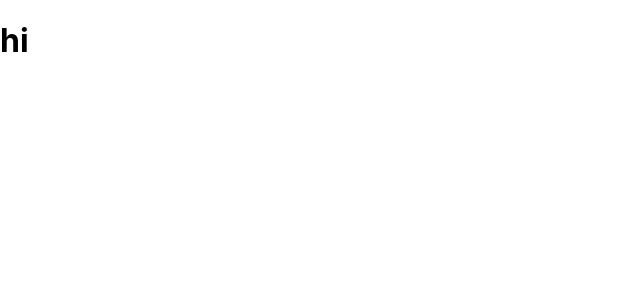
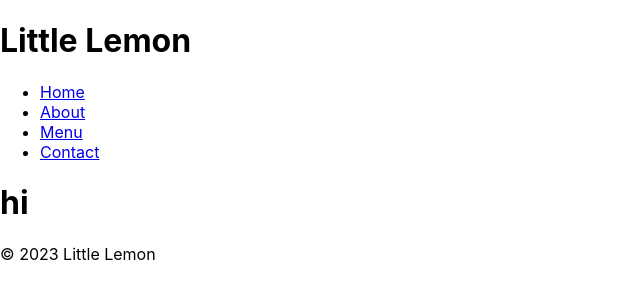
Before and after one commit to nancy-jin486/my-app, a React (Create React App) app: page / in a window 1280 px wide. Shown: the top 300 px of the page, without its empty margins (0-640 px from the left). Built offline with nearby package versions, Linux system fonts and the light colour scheme.

Commit message:
Some Basic Text

```diff
--- a/public/index.html
+++ b/public/index.html
@@ -3,41 +3,15 @@
   <head>
     <meta charset="utf-8" />
     <link rel="icon" href="%PUBLIC_URL%/favicon.ico" />
-    <meta name="viewport" content="width=device-width, initial-scale=1" />
-    <meta name="theme-color" content="#000000" />
-    <meta
-      name="description"
-      content="Web site created using create-react-app"
-    />
-    <link rel="apple-touch-icon" href="%PUBLIC_URL%/logo192.png" />
-    <!--
-      manifest.json provides metadata used when your web app is installed on a
-      user's mobile device or desktop. See https://developers.google.com/web/fundamentals/web-app-manifest/
-    -->
-    <link rel="manifest" href="%PUBLIC_URL%/manifest.json" />
-    <!--
-      Notice the use of %PUBLIC_URL% in the tags above.
-      It will be replaced with the URL of the `public` folder during the build.
-      Only files inside the `public` folder can be referenced from the HTML.
-
-      Unlike "/favicon.ico" or "favicon.ico", "%PUBLIC_URL%/favicon.ico" will
-      work correctly both with client-side routing and a non-root public URL.
-      Learn how to configure a non-root public URL by running `npm run build`.
-    -->
-    <title>React App</title>
+    <meta name="description" content="Little Lemon is a family-owned Mediterranean restaurant offering fresh and flavorful dishes in a cozy setting." />
+    <meta name="og:title" content="Little Lemon Restaurant" />
+    <meta name="og:description" content="Experience the taste of the Mediterranean with our freshly prepared meals and warm atmosphere." />
+    <meta name="og:image" content="https://example.com/little-lemon-preview.jpg" />
+    <meta name="viewport" content="width=device-width, initial-scale=1.0" />
+    <title>Little Lemon Restaurant</title>
   </head>
   <body>
-    <noscript>You need to enable JavaScript to run this app.</noscript>
+    <!-- React app will be mounted here -->
     <div id="root"></div>
-    <!--
-      This HTML file is a template.
-      If you open it directly in the browser, you will see an empty page.
-
-      You can add webfonts, meta tags, or analytics to this file.
-      The build step will place the bundled scripts into the <body> tag.
-
-      To begin the development, run `npm start` or `yarn start`.
-      To create a production bundle, use `npm run build` or `yarn build`.
-    -->
   </body>
 </html>
--- a/src/App.js
+++ b/src/App.js
@@ -3,10 +3,26 @@ import './App.css';
 
 function App() {
   return (
-    <div>
+    <>
+      <header>
+      <h1>Little Lemon</h1>
+      </header>
+      <nav>
+      <ul>
+        <li><a href="#home">Home</a></li>
+        <li><a href="#about">About</a></li>
+        <li><a href="#menu">Menu</a></li>
+        <li><a href="#contact">Contact</a></li>
+      </ul>
+      </nav>
+      <main>
       <h1>hi</h1>
-    </div>
-  );
+      </main>
+      <footer>
+      <p>© 2023 Little Lemon</p>
+      </footer>
+    </>
+    );
 }
 
 export default App;
```
